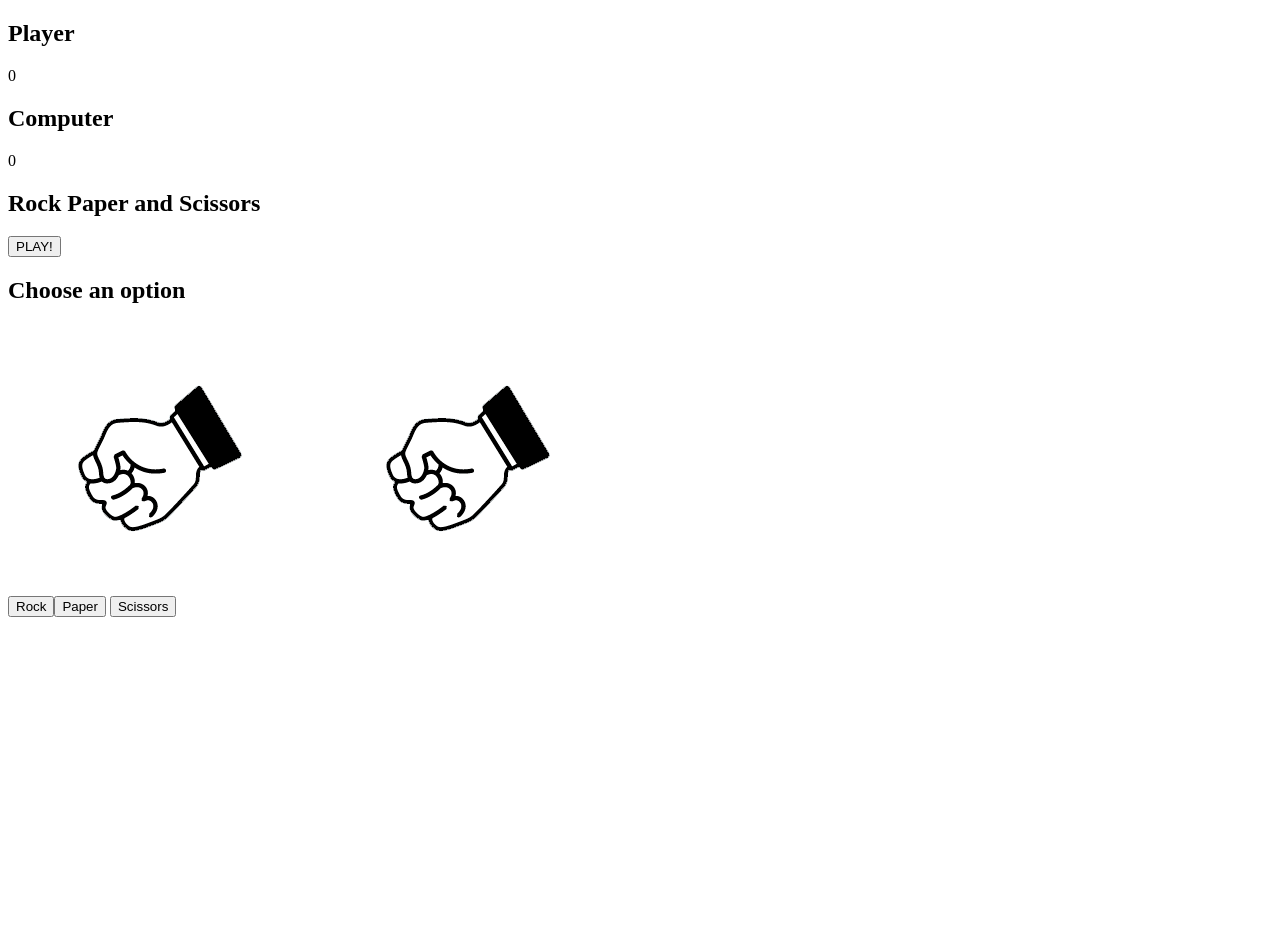
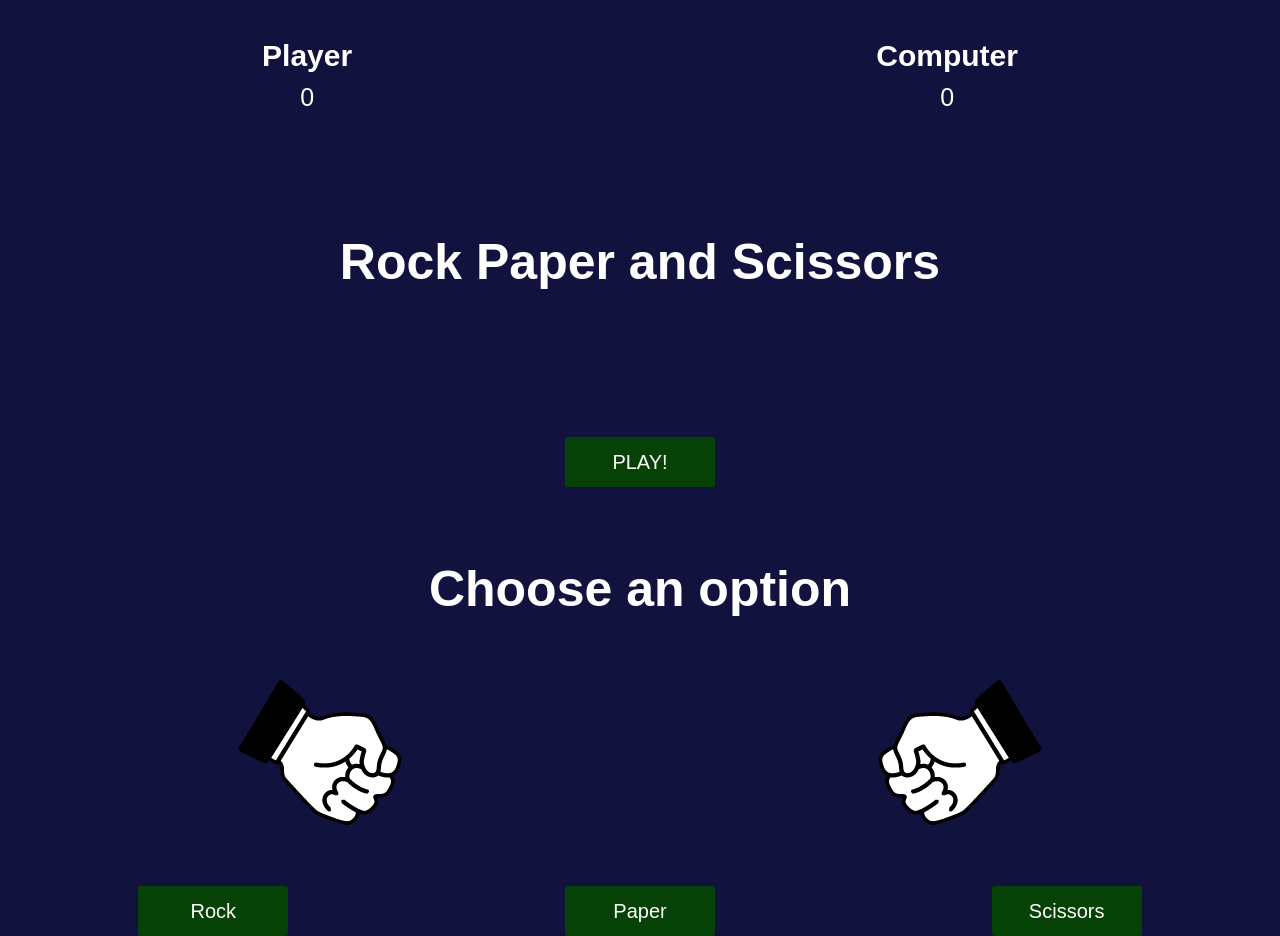
Before and after one commit to OtnielPerez/rock-paper-scissors, a plain HTML site: page index.html in a window 1280 px wide. Before the commit the page ends 800 px from the top, so only its background shows below. Drawn offline with Linux system fonts and the light colour scheme.

Commit message:
The Css has been added

```diff
--- a/index.html
+++ b/index.html
@@ -33,7 +33,7 @@
                 <img src="./img/rock.png" alt="" class="computer-hand">
             </div>
             <div class="option">
-                <button class="rock">Rock</buttton>
+                <button class="rock">Rock</button>
                 <button class="paper">Paper</button>
                 <button class="Scissors">Scissors</button>
             </div>
--- a/style.css
+++ b/style.css
@@ -0,0 +1,118 @@
+*{
+    margin: 0;
+    padding: 0;
+    box-sizing: border-box;
+}
+body{
+    height: 100vh;
+    background-color: rgb(18, 18, 63);
+    font-family: sans-serif;
+}
+.score{
+    color: white;
+    height: 20vh;
+    display: flex;
+    justify-content: space-around;
+    align-items: center;
+}
+.score h2{
+    font-size: 30px;
+}
+.score p {
+    text-align: center;
+    padding: 10px;
+    font-size: 25px;
+}
+.intro{
+    color: white;
+    height: 50vh;
+    display: flex;
+    flex-direction: column;
+    align-items: center;
+    justify-content: space-around;
+    transition: opacity 0.5s ease;
+}
+.intro h1 {font-size: 50px;
+
+}
+.intro button,  button{
+    width: 150px;
+    height: 50px;
+    background: rgb(6, 65, 6);
+    border: none;
+    color: white;
+    font-size: 20px;
+    border-radius: 3px;
+    cursor: pointer;
+}
+.winner{
+    color: white;
+    text-align: center;
+    font-size: 50px;
+}
+.hands, .option{
+    display: flex;
+    justify-content: space-around;
+    align-items: center;
+}
+.player-hand{
+    transform: rotateY(180deg);
+}
+@keyframes shakePlayer {
+    0% {
+      transform: rotateY(180deg) translateY(0px);
+    }
+    15% {
+      transform: rotateY(180deg) translateY(-50px);
+    }
+    25% {
+      transform: rotateY(180deg) translateY(0px);
+    }
+    35% {
+      transform: rotateY(180deg) translateY(-50px);
+    }
+    50% {
+      transform: rotateY(180deg) translateY(0px);
+    }
+    65% {
+      transform: rotateY(180deg) translateY(-50px);
+    }
+    75% {
+      transform: rotateY(180deg) translateY(0px);
+    }
+    85% {
+      transform: rotateY(180deg) translateY(-50px);
+    }
+    100% {
+      transform: rotateY(180deg) translateY(0px);
+    }
+  }
+  @keyframes shakeComputer {
+    0% {
+      transform: translateY(0px);
+    }
+    15% {
+      transform: translateY(-50px);
+    }
+    25% {
+      transform: translateY(0px);
+    }
+    35% {
+      transform: translateY(-50px);
+    }
+    50% {
+      transform: translateY(0px);
+    }
+    65% {
+      transform: translateY(-50px);
+    }
+    75% {
+      transform: translateY(0px);
+    }
+    85% {
+      transform: translateY(-50px);
+    }
+    100% {
+      transform: translateY(0px);
+    }
+  }
```
